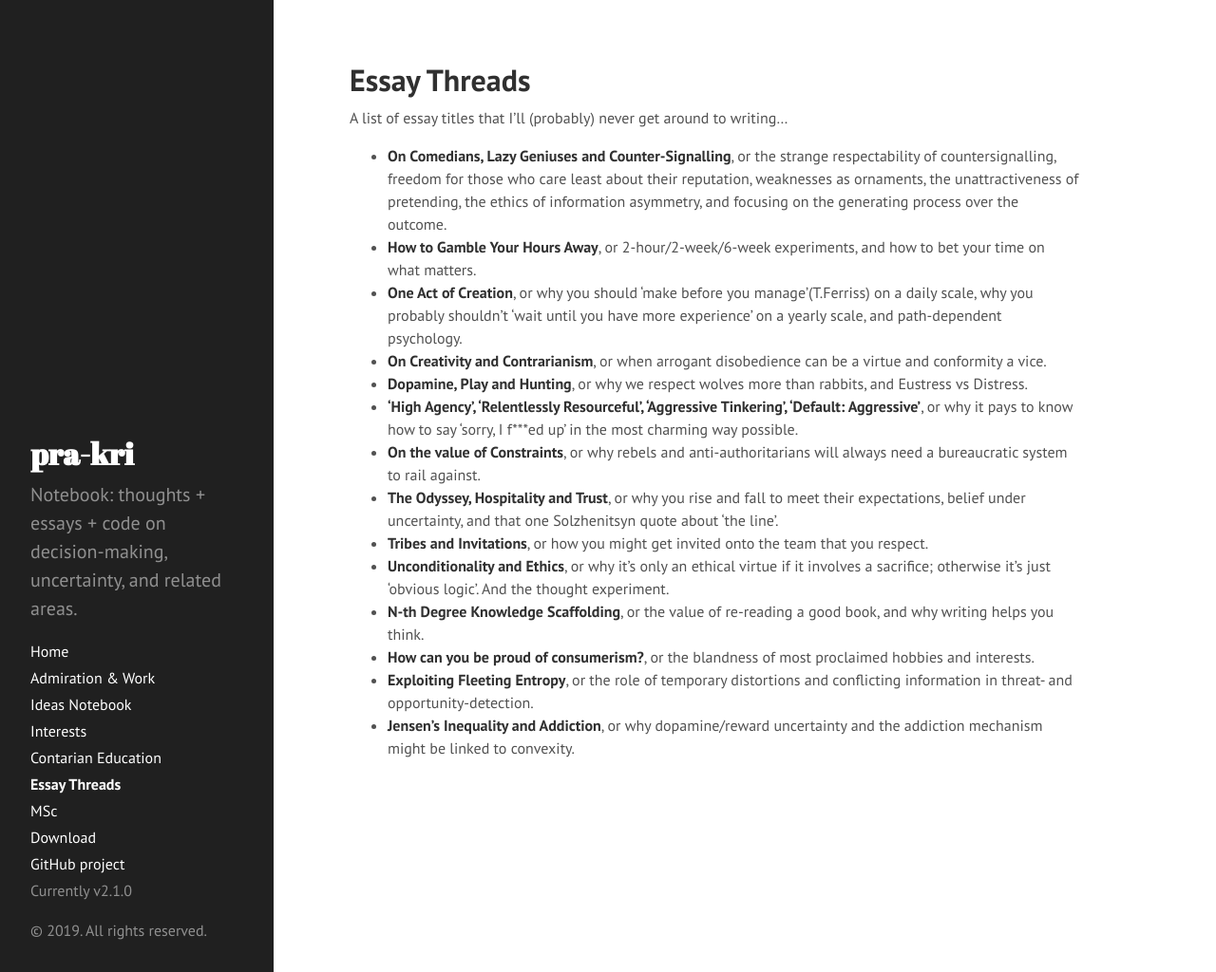
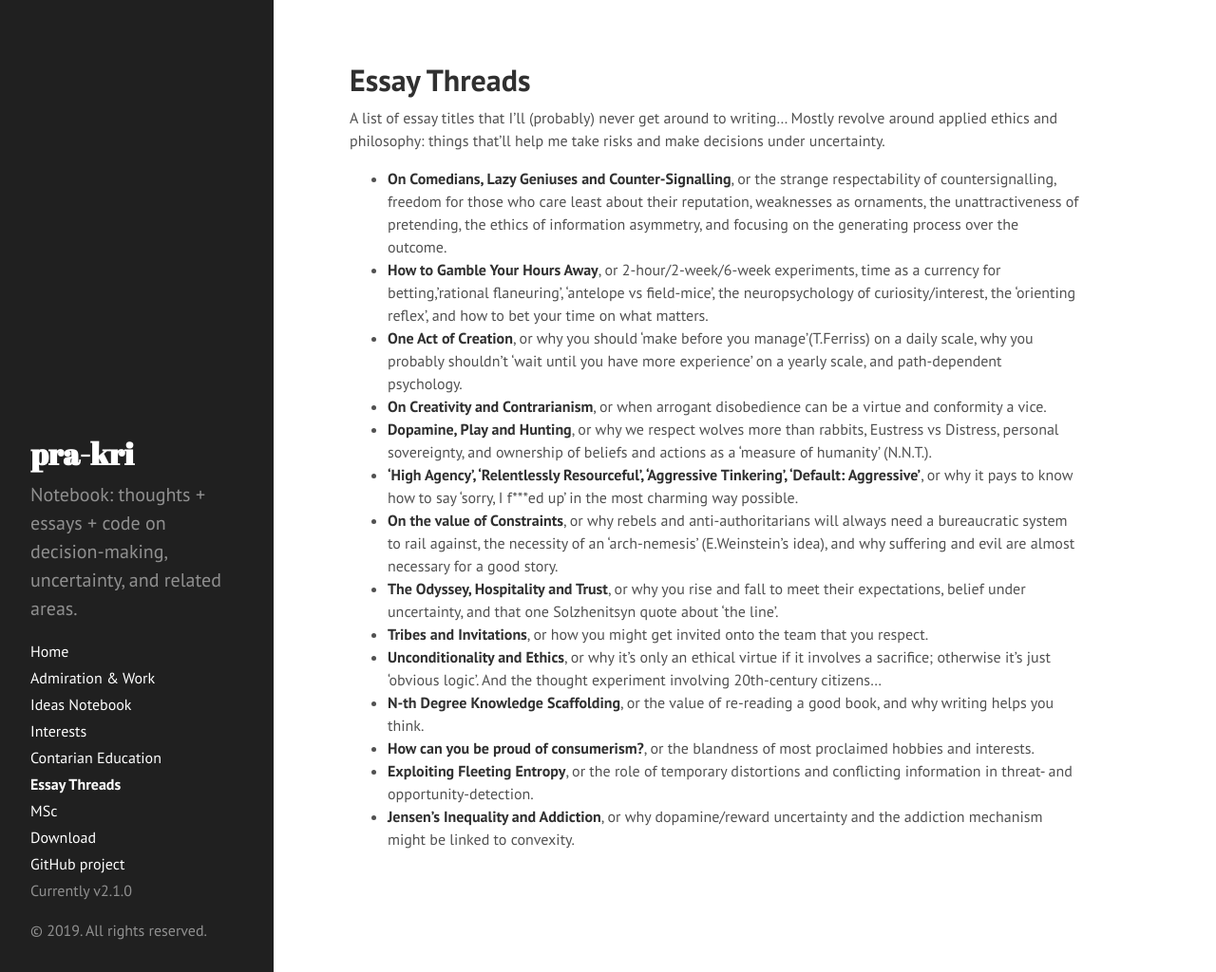
Before and after one commit to pra-kri/pra-kri.github.io, a Jekyll site: the page built from essay_threads.md, in a window 1280 px wide and 1024 px high. Shown: the whole window at 95% size. Built offline with Jekyll 4.4.1, drawn with Linux system fonts in a browser that asks for light colours; Markdown is read by kramdown in place of the engine named in the settings.

Commit message:
Update essay_threads.md

```diff
--- a/essay_threads.md
+++ b/essay_threads.md
@@ -4,17 +4,18 @@ title: Essay Threads
 ---
 
 A list of essay titles that I'll (probably) never get around to writing...
+Mostly revolve around applied ethics and philosophy: things that'll help me take risks and make decisions under uncertainty.
 
 * **On Comedians, Lazy Geniuses and Counter-Signalling**, or the strange respectability of countersignalling, freedom for those who care least about their reputation, weaknesses as ornaments, the unattractiveness of pretending, the ethics of information asymmetry, and focusing on the generating process over the outcome.
-* **How to Gamble Your Hours Away**, or 2-hour/2-week/6-week experiments, and how to bet your time on what matters.
+* **How to Gamble Your Hours Away**, or 2-hour/2-week/6-week experiments, time as a currency for betting,'rational flaneuring', 'antelope vs field-mice', the neuropsychology of curiosity/interest, the 'orienting reflex', and how to bet your time on what matters.
 * **One Act of Creation**, or why you should 'make before you manage'(T.Ferriss) on a daily scale, why you probably shouldn't 'wait until you have more experience' on a yearly scale, and path-dependent psychology.
 * **On Creativity and Contrarianism**, or when arrogant disobedience can be a virtue and conformity a vice.
-* **Dopamine, Play and Hunting**, or why we respect wolves more than rabbits, and Eustress vs Distress.
+* **Dopamine, Play and Hunting**, or why we respect wolves more than rabbits, Eustress vs Distress, personal sovereignty, and ownership of beliefs and actions as a 'measure of humanity' (N.N.T.).
 * **'High Agency', 'Relentlessly Resourceful', 'Aggressive Tinkering', 'Default: Aggressive'**, or why it pays to know how to say 'sorry, I f\*\*\*ed up' in the most charming way possible.
-* **On the value of Constraints**, or why rebels and anti-authoritarians will always need a bureaucratic system to rail against.
+* **On the value of Constraints**, or why rebels and anti-authoritarians will always need a bureaucratic system to rail against, the necessity of an 'arch-nemesis' (E.Weinstein's idea), and why suffering and evil are almost necessary for a good story.
 * **The Odyssey, Hospitality and Trust**, or why you rise and fall to meet their expectations, belief under uncertainty, and that one Solzhenitsyn quote about 'the line'.
 * **Tribes and Invitations**, or how you might get invited onto the team that you respect.
-* **Unconditionality and Ethics**, or why it's only an ethical virtue if it involves a sacrifice; otherwise it's just 'obvious logic'. And the thought experiment.
+* **Unconditionality and Ethics**, or why it's only an ethical virtue if it involves a sacrifice; otherwise it's just 'obvious logic'. And the thought experiment involving 20th-century citizens...
 * **N-th Degree Knowledge Scaffolding**, or the value of re-reading a good book, and why writing helps you think.
 * **How can you be proud of consumerism?**, or the blandness of most proclaimed hobbies and interests.
 * **Exploiting Fleeting Entropy**, or the role of temporary distortions and conflicting information in threat- and opportunity-detection.
```
